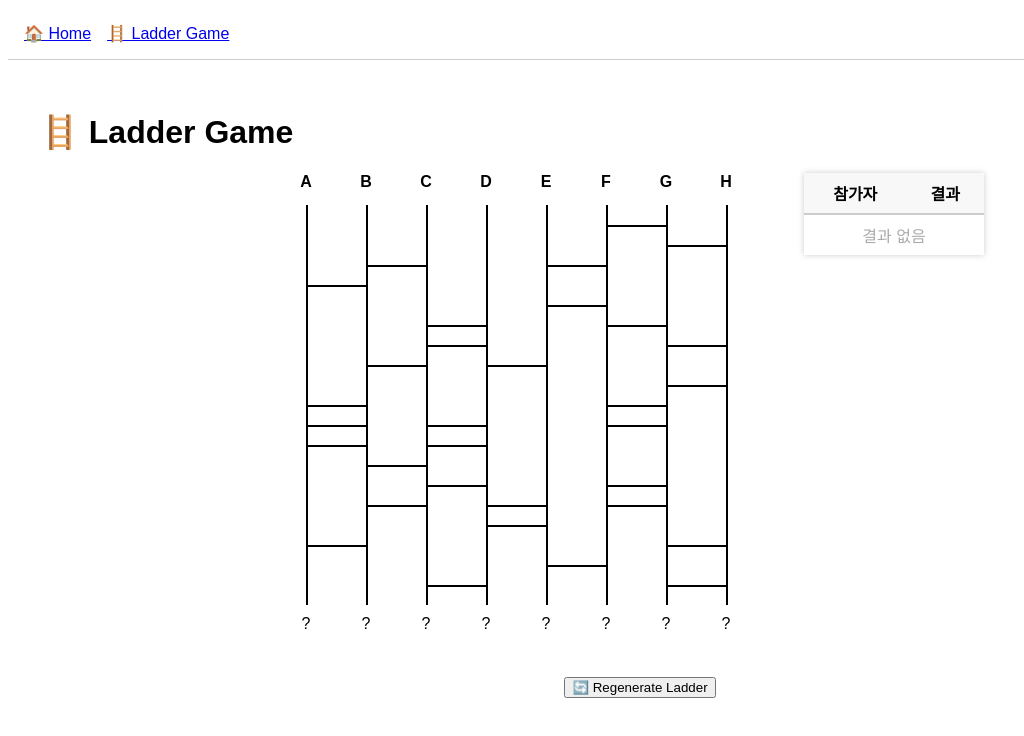
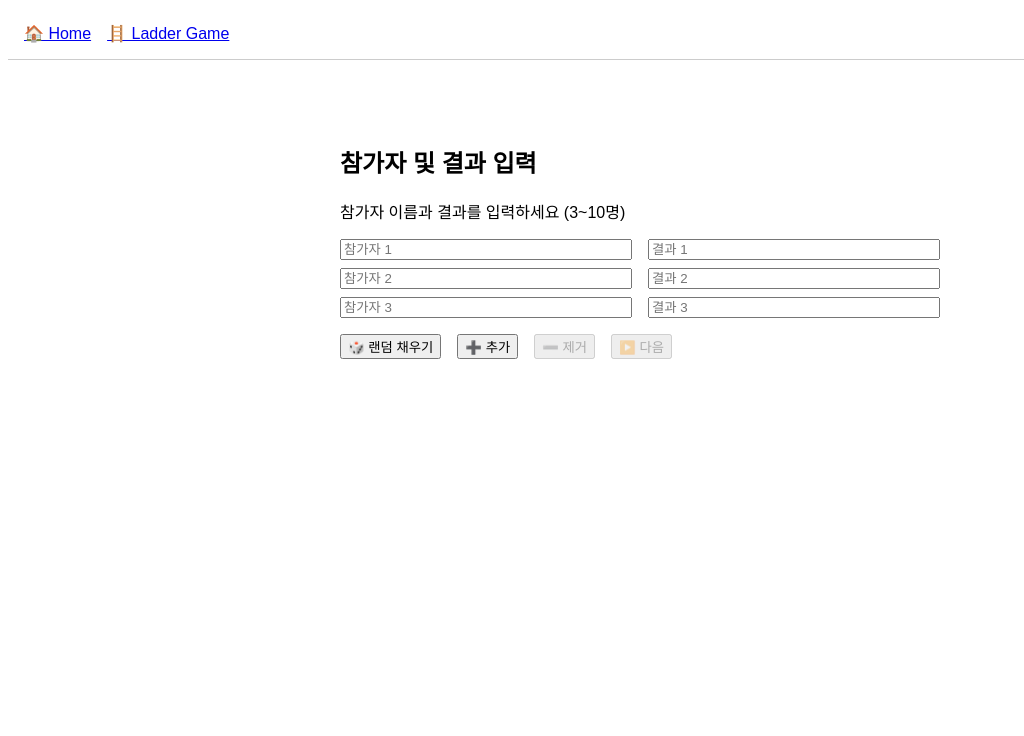
Before and after one commit to sunghyuk/sunghyuk.github.io, a React (Vite) app: page /ladder in a window 1280 px wide. Shown: the top 736 px of the page, without its empty margins (0-1024 px from the left). Built offline with nearby package versions, Linux system fonts and the light colour scheme.

Commit message:
ladder game. feat. GPT

```diff
--- a/src/App.jsx
+++ b/src/App.jsx
@@ -1,7 +1,10 @@
+// src/App.jsx
+
 import React from 'react';
 import { Routes, Route, Link } from 'react-router-dom';
 import Home from './pages/Home';
 import LadderGame from './pages/LadderGame';
+import LadderSetup from './pages/LadderSetup';
 
 export default function App() {
   return (
@@ -13,7 +16,8 @@ export default function App() {
       <main style={{ padding: '2rem' }}>
         <Routes>
           <Route path="/" element={<Home />} />
-          <Route path="/ladder" element={<LadderGame />} />
+          <Route path="/ladder" element={<LadderSetup />} />
+          <Route path="/ladder/game" element={<LadderGame />} />
         </Routes>
       </main>
     </div>
--- a/src/pages/LadderGame.jsx
+++ b/src/pages/LadderGame.jsx
@@ -1,12 +1,20 @@
 // src/pages/LadderGame.jsx
 import React, { useState, useEffect } from 'react';
+import { useNavigate } from 'react-router-dom';
+
+import { useLocation } from 'react-router-dom';
 
 export default function LadderGame() {
-  const participants = ["A", "B", "C", "D", "E", "F", "G", "H"];
+  const { state } = useLocation();
+  const participants = state?.participants || [];
+  const initialResults = state?.results || [];
+
+  const navigate = useNavigate();
+
   const [ladder, setLadder] = useState(generateLadder(participants.length));
   const [path, setPath] = useState([]);
   const [currentStep, setCurrentStep] = useState(0);
-  const [results, setResults] = useState(shuffle([...Array(participants.length).keys()].map(n => `${n + 1}등`)));
+  const [results, setResults] = useState(shuffle([...initialResults]));
   const [revealedIndexes, setRevealedIndexes] = useState(new Set());
   const [history, setHistory] = useState([]);
 
@@ -163,6 +171,10 @@ export default function LadderGame() {
       </div>
 
       <div style={{ display: 'flex', justifyContent: 'center', gap: '0.5rem', flexWrap: 'wrap', marginTop: '2rem' }}>
+        <button onClick={() => navigate('/ladder')}>
+          ⬅️ 돌아가기
+        </button>
+
         <button onClick={() => {
           setLadder(generateLadder(participants.length));
           setPath([]);
@@ -213,8 +225,8 @@ function generateLadder(cols) {
   const usedByHeight = Array.from({ length: cols - 1 }, () => new Set());
 
   for (let y = 0; y < cols - 1; y++) {
-    const minRungs = 3;
-    const maxRungs = cols - 2;
+    const minRungs = Math.max(3, cols);
+    const maxRungs = Math.max(minRungs + 1, cols + 2);
     const target = Math.floor(Math.random() * (maxRungs - minRungs + 1)) + minRungs;
     let count = 0;
     let attempts = 0;
--- a/src/pages/LadderSetup.jsx
+++ b/src/pages/LadderSetup.jsx
@@ -1,8 +1,17 @@
 // src/pages/LadderSetup.jsx
 import React, { useState } from 'react';
-import LadderGame from './LadderGame';
+import { useNavigate } from 'react-router-dom';
+
+function shuffle(array) {
+  for (let i = array.length - 1; i > 0; i--) {
+    const j = Math.floor(Math.random() * (i + 1));
+    [array[i], array[j]] = [array[j], array[i]];
+  }
+  return array;
+}
 
 export default function LadderSetup() {
+  const navigate = useNavigate();
   const [step, setStep] = useState(1);
   const [inputNames, setInputNames] = useState(["", "", ""]);
   const [inputResults, setInputResults] = useState(["", "", ""]);
@@ -57,10 +66,21 @@ export default function LadderSetup() {
         ))}
 
         <div style={{ display: 'flex', gap: '1rem', marginTop: '1rem' }}>
+        <button onClick={() => {
+            const count = inputNames.length;
+            const randomNames = Array.from({ length: count }, (_, i) => `참가자${i + 1}`);
+            const randomResults = Array.from({ length: count }, (_, i) => `${i + 1}등`);
+            setInputNames(randomNames);
+            setInputResults(randomResults);
+          }}>🎲 랜덤 채우기</button>
           <button onClick={handleAdd} disabled={inputNames.length >= 10}>➕ 추가</button>
           <button onClick={handleRemove} disabled={inputNames.length <= 3}>➖ 제거</button>
           <button
-            onClick={() => setStep(2)}
+            onClick={() =>
+              navigate('/ladder/game', {
+                state: { participants: inputNames, results: shuffle([...inputResults]) },
+              })
+            }
             disabled={inputNames.some(n => !n) || inputResults.some(r => !r)}
           >
             ▶️ 다음
@@ -70,5 +90,5 @@ export default function LadderSetup() {
     );
   }
 
-  return <LadderGame participants={inputNames} results={inputResults} />;
+  return null;
 }
```
